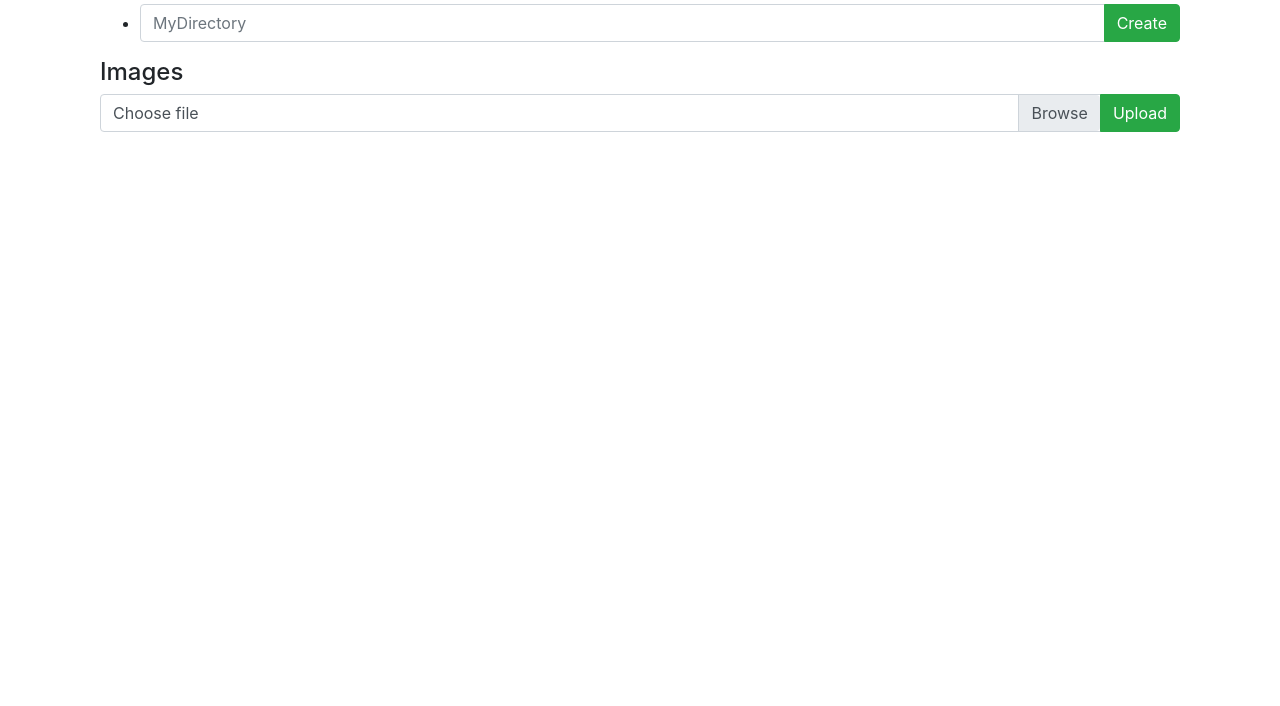
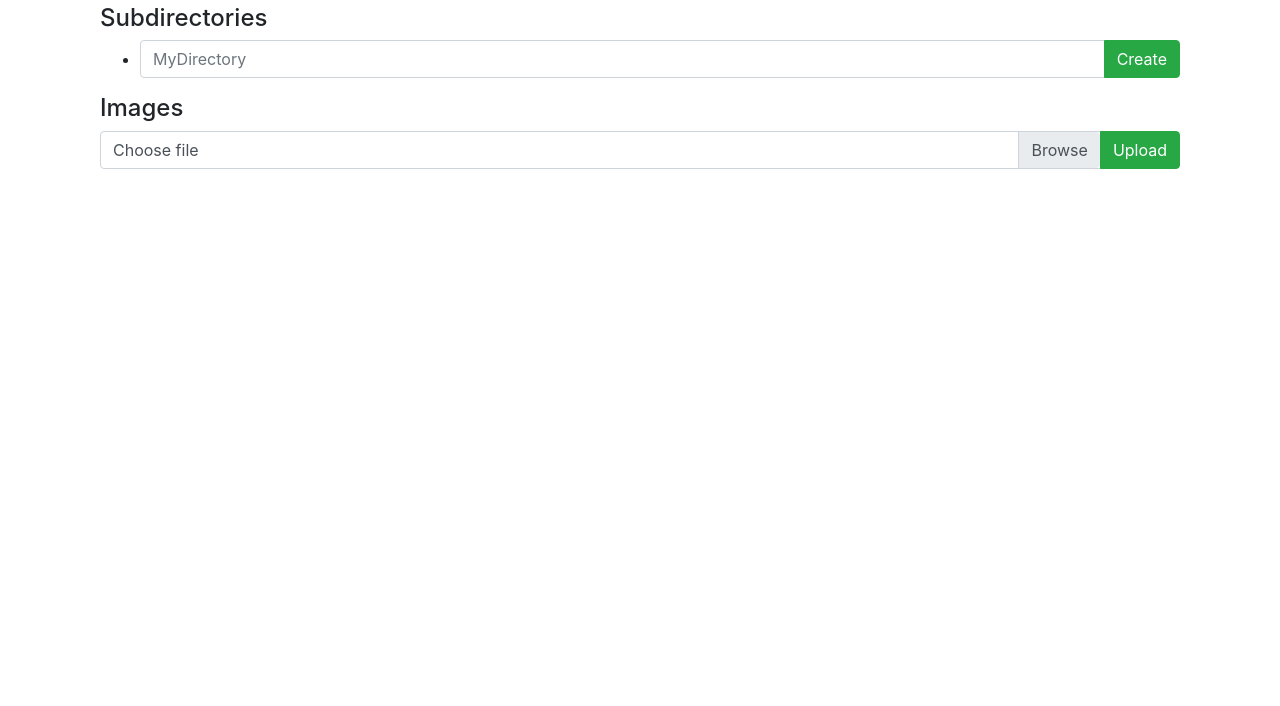
Before and after one commit to uf-mil/Grounder, a plain HTML site: page static/index.html at #!/dir/ in a window 1280 px wide. Shown: the part 94-800 px from the top of the page. Drawn offline with nearby package versions, Linux system fonts and the light colour scheme; some packages are replaced by stand-ins of ours; no server answers.

Commit message:
looks better i promise

```diff
--- a/static/html/dir.html
+++ b/static/html/dir.html
@@ -4,7 +4,7 @@
         <a ng-href="#!/template{{dir}}" type="button" class="btn btn-info float-right">Edit Template</a>
     </h3>
     <div class="grounder-dir-children">
-        <h4 ng-if="children.length > 0">Subdirectories</h4>
+        <h4>Subdirectories</h4>
         <ul>
             <li ng-repeat="child in children">
                 <a ng-href="/#!/dir{{dir}}{{child}}">{{child}}</a>
```
